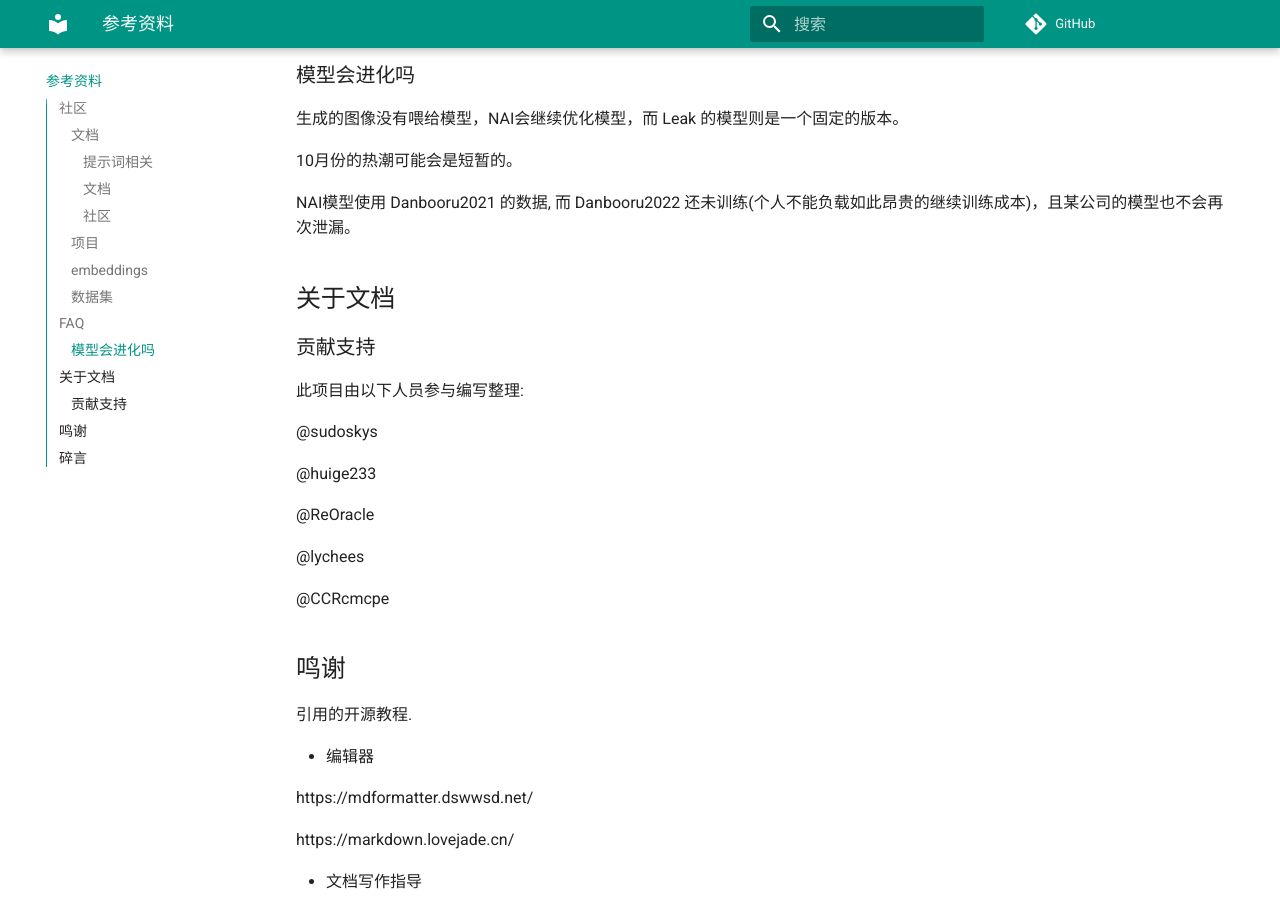
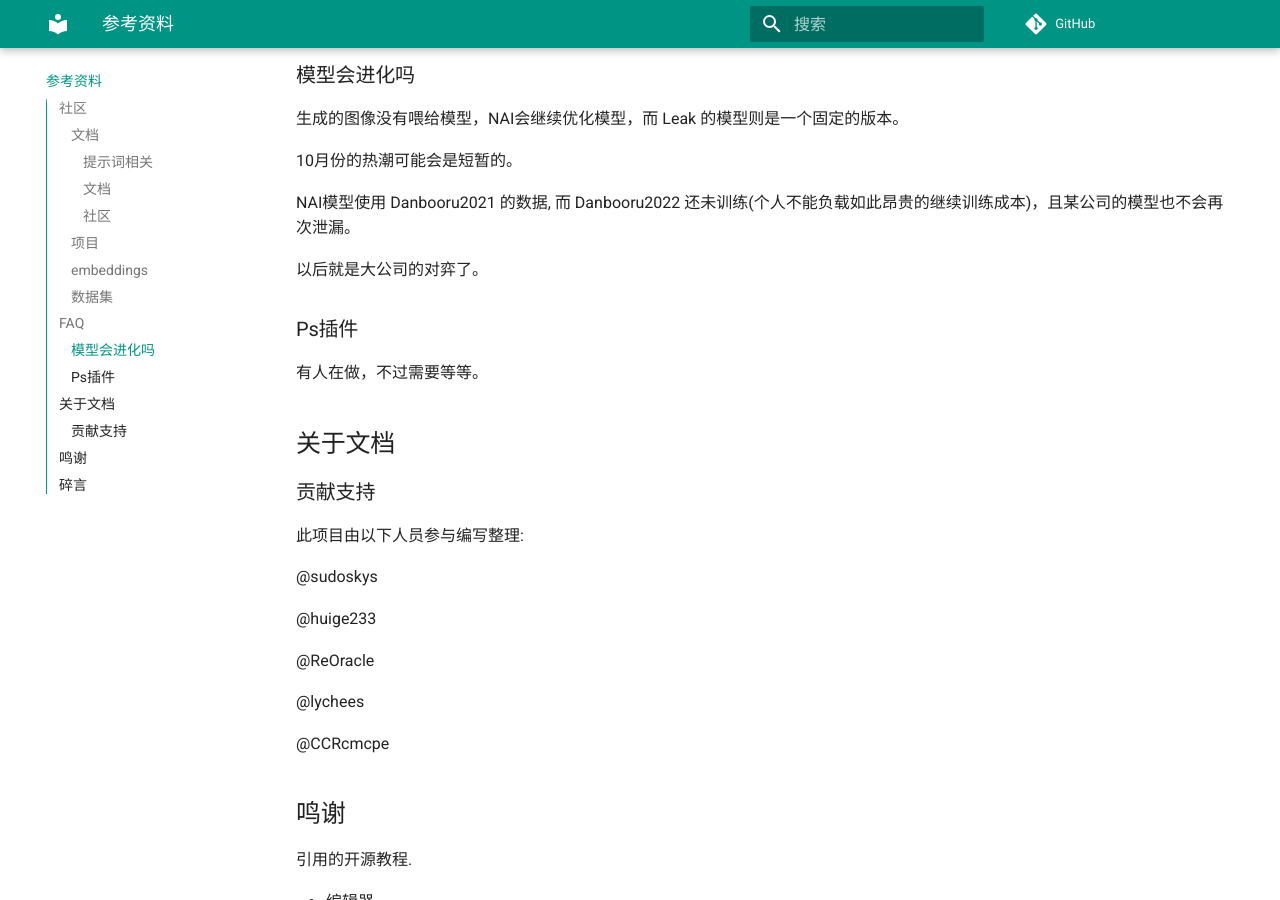
Before and after one commit to sudoskys/StableDiffusionBook, an MkDocs documentation site: the page built from docs/6_landing.md, in a window 1280 px wide and 900 px high, scrolled down 2295 px. Built offline with MkDocs 1.6.1 and Material for MkDocs 9.7.7, drawn with Linux system fonts in a browser that asks for light colours; comment, search, counter and statistics services are not loaded.

Commit message:
添加细节

```diff
--- a/docs/6_landing.md
+++ b/docs/6_landing.md
@@ -119,6 +119,11 @@
 
 NAI模型使用 Danbooru2021 的数据, 而 Danbooru2022 还未训练(个人不能负载如此昂贵的继续训练成本)，且某公司的模型也不会再次泄漏。
 
+以后就是大公司的对弈了。
+
+### Ps插件
+
+有人在做，不过需要等等。
 
 ## 关于文档
 
@@ -173,4 +178,6 @@
 <iframe src="//player.bilibili.com/player.html?aid=731418335&bvid=BV1YD4y1k7Cr&cid=858424971&page=1" scrolling="no" border="0" frameborder="no" framespacing="0" allowfullscreen="true" width="100%" height="600"> </iframe>
 
 
+<iframe src="//player.bilibili.com/player.html?aid=219246962&bvid=BV1N8411e766&cid=864564133&page=1" scrolling="no" border="0" frameborder="no" framespacing="0" allowfullscreen="true" width="100%" height="600"> </iframe>
+
 另外，欢迎参与文档编写和文档备份。
```
